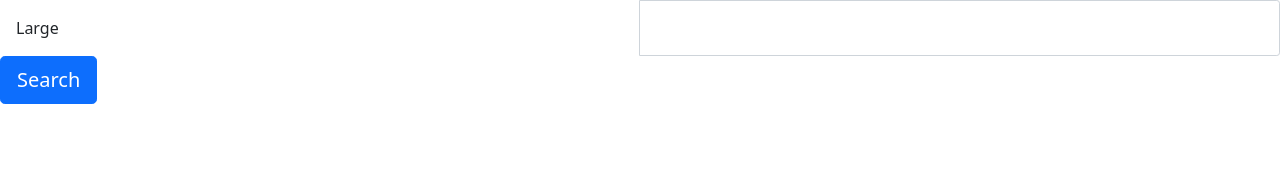
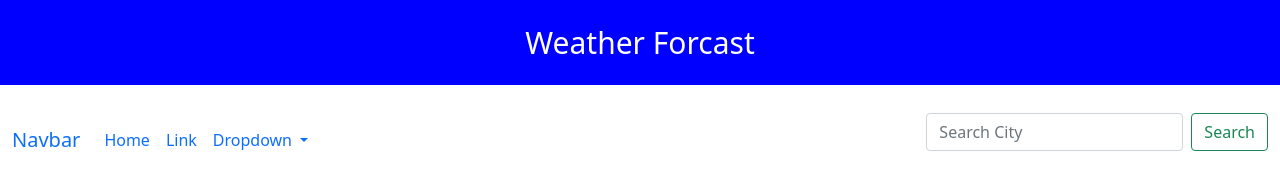
Before and after one commit to byunn90/universal-Forcast, a plain HTML site: page assets/index.html in a window 1280 px wide. Drawn offline with nearby package versions, Linux system fonts and the light colour scheme; no server answers.

Commit message:
added a navbar

```diff
--- a/assets/index.html
+++ b/assets/index.html
@@ -14,19 +14,63 @@
     <title>Weather Forcast</title>
   </head>
   <body>
-    <div class="input-group input-group-sm">
-      <span class="w-50 p-3" class="input-group-text" id="inputGroup-sizing-sm"
-        >Large</span
-      >
-      <input
-        type="text"
-        class="form-control"
-        aria-label="Sizing example input"
-        aria-describedby="inputGroup-sizing"
-      />
-    </div>
-
-    <button type="button" class="btn btn-primary btn-lg">Search</button>
+    <header class="weather-title">Weather Forcast</header>
+    <nav class="navbar navbar-expand-lg bg-body-tertiary">
+      <div class="container-fluid">
+        <a class="navbar-brand" href="#">Navbar</a>
+        <button
+          class="navbar-toggler"
+          type="button"
+          data-bs-toggle="collapse"
+          data-bs-target="#navbarSupportedContent"
+          aria-controls="navbarSupportedContent"
+          aria-expanded="false"
+          aria-label="Toggle navigation"
+        >
+          <span class="navbar-toggler-icon"></span>
+        </button>
+        <div class="collapse navbar-collapse" id="navbarSupportedContent">
+          <ul class="navbar-nav me-auto mb-2 mb-lg-0">
+            <li class="nav-item">
+              <a class="nav-link active" aria-current="page" href="#">Home</a>
+            </li>
+            <li class="nav-item">
+              <a class="nav-link" href="#">Link</a>
+            </li>
+            <li class="nav-item dropdown">
+              <a
+                class="nav-link dropdown-toggle"
+                href="#"
+                role="button"
+                data-bs-toggle="dropdown"
+                aria-expanded="false"
+              >
+                Dropdown
+              </a>
+              <ul class="dropdown-menu">
+                <li><a class="dropdown-item" href="#">Action</a></li>
+                <li><a class="dropdown-item" href="#">Another action</a></li>
+                <li><hr class="dropdown-divider" /></li>
+                <li>
+                  <a class="dropdown-item" href="#">Something else here</a>
+                </li>
+              </ul>
+            </li>
+          </ul>
+          <form class="d-flex" role="search">
+            <input
+              class="form-control me-2"
+              type="search"
+              placeholder="Search City"
+              aria-label="Search"
+            />
+            <button class="btn btn-outline-success" type="submit">
+              Search
+            </button>
+          </form>
+        </div>
+      </div>
+    </nav>
   </body>
   <script src="./script.js"></script>
 </html>
--- a/assets/style.css
+++ b/assets/style.css
@@ -1,3 +1,18 @@
 .input-group {
   display: flexbox;
 }
+.weather-title {
+  display: flex;
+  justify-content: center;
+  margin-bottom: 20px;
+  padding-bottom: 20px;
+  padding-top: 20px;
+  font-size: 30px;
+  background-color: blue;
+  color: white;
+}
+
+.my-container {
+  display: flex;
+  width: 25%;
+}
```
Also changed, not shown: assets/script.js (+9 -1 lines).
